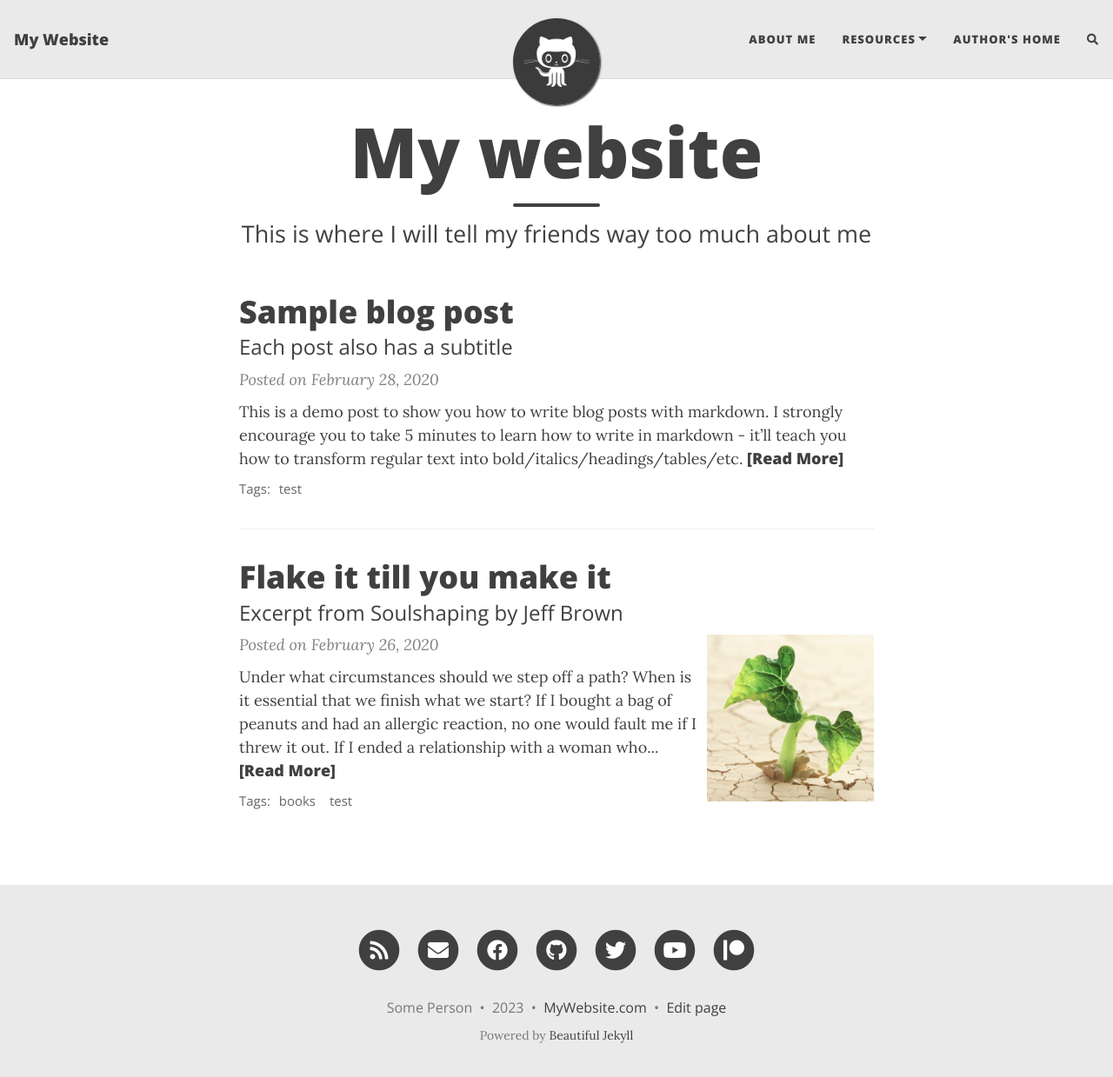
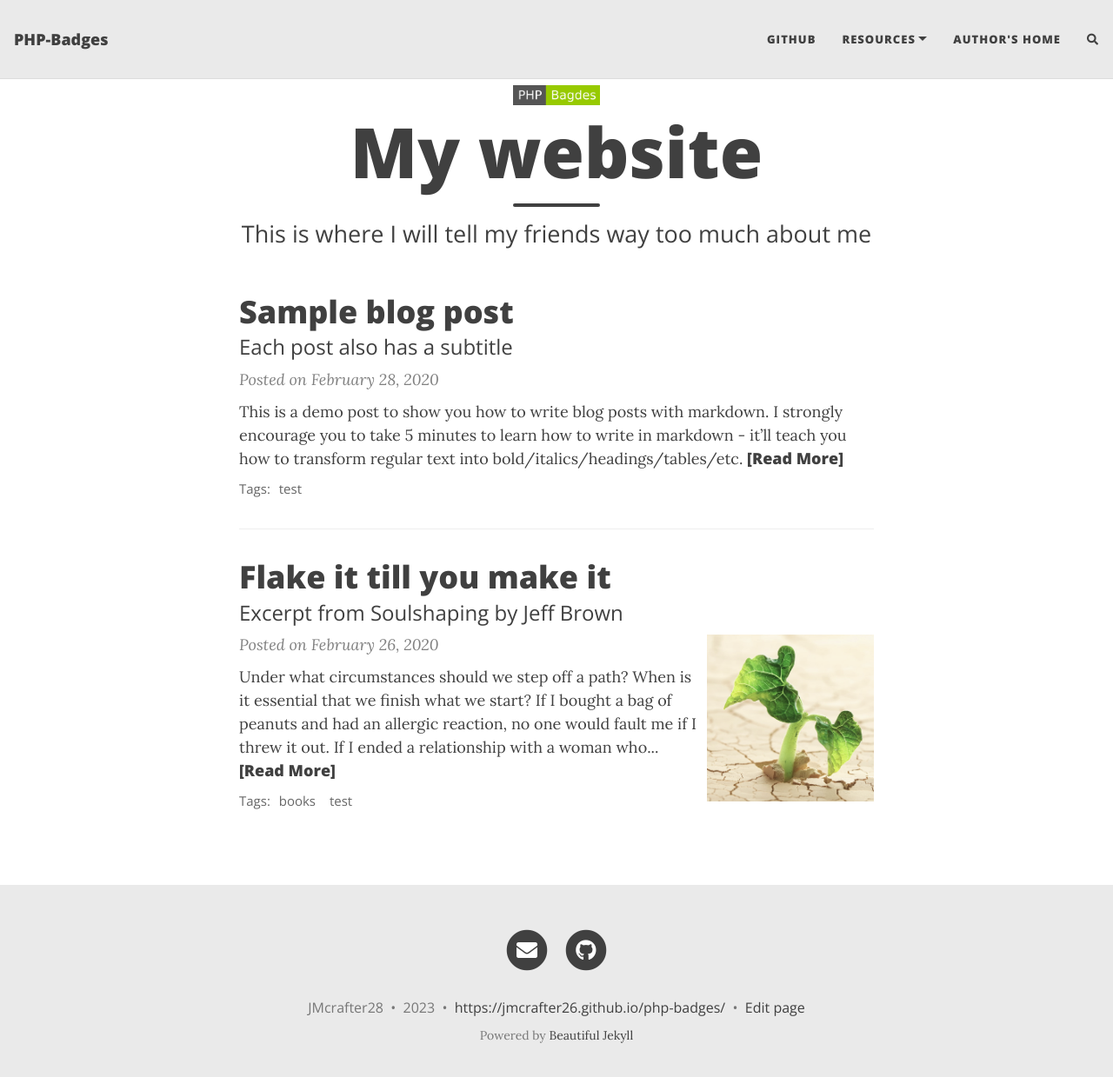
Before and after one commit to JMcrafter26/php-badges, a Jekyll site: the page built from index.html, in a window 1280 px wide and 1252 px high. Shown: the top 1239 px of the window at 87% size. Built offline with Jekyll 4.4.1, drawn with Linux system fonts in a browser that asks for light colours; nearby versions of some CDN libraries; the list of posts is cut into pages by our own code; comment, search, counter and statistics services are not loaded.

Commit message:
Update _config.yml

```diff
--- a/_config.yml
+++ b/_config.yml
@@ -10,17 +10,17 @@
 ############################
 
 # Name of website
-title: My Website
+title: PHP-Badges
 
 # Your name to show in the footer
-author: Some Person
+author: JMcrafter28
 
 ###############################################
 # --- List of links in the navigation bar --- #
 ###############################################
 
 navbar-links:
-  About Me: "aboutme"
+  Github: "https://github.com/JMcrafter26/php-badges"
   Resources:
     - Beautiful Jekyll: "https://beautifuljekyll.com"
     - Learn markdown: "https://www.markdowntutorial.com/"
@@ -32,10 +32,10 @@ navbar-links:
 
 # Image to show in the navigation bar - works best with a square image
 # Remove this parameter if you don't want an image in the navbar
-avatar: "/assets/img/avatar-icon.png"
+avatar: "/assets/img/icon.png"
 
 # By default, the image is cut into a circle. You can disable this behaviour by setting 'round-avatar: false'
-round-avatar: true
+round-avatar: false
 
 # If you want to have an image logo in the top-left corner instead of having the title of the website,
 # then specify the following parameter
@@ -50,12 +50,12 @@ round-avatar: true
 # Uncomment the links you want to show and add your information to each one.
 social-network-links:
   email: "someone@example.com"
-  rss: true  # remove this line if you don't want to show an RSS link at the bottom
-  facebook: deanattali
-  github: daattali
-  twitter: daattali
-  patreon: DeanAttali
-  youtube: c/daattali
+#  rss: true  # remove this line if you don't want to show an RSS link at the bottom
+#  facebook: deanattali
+  github: JMcrafter26
+#  twitter: daattali
+#  patreon: DeanAttali
+#  youtube: c/daattali
 #  medium: yourname
 #  reddit: yourname
 #  linkedin: daattali
@@ -94,7 +94,7 @@ share-links-active:
 
 # How to display the link to your website in the footer
 # Remove this if you don't want a link in the footer
-url-pretty: "MyWebsite.com"
+url-pretty: "https://jmcrafter26.github.io/php-badges/"
 
 # Excerpt word length - Truncate the excerpt of each post on the feed page to the specified number of words
 excerpt_length: 50
```
